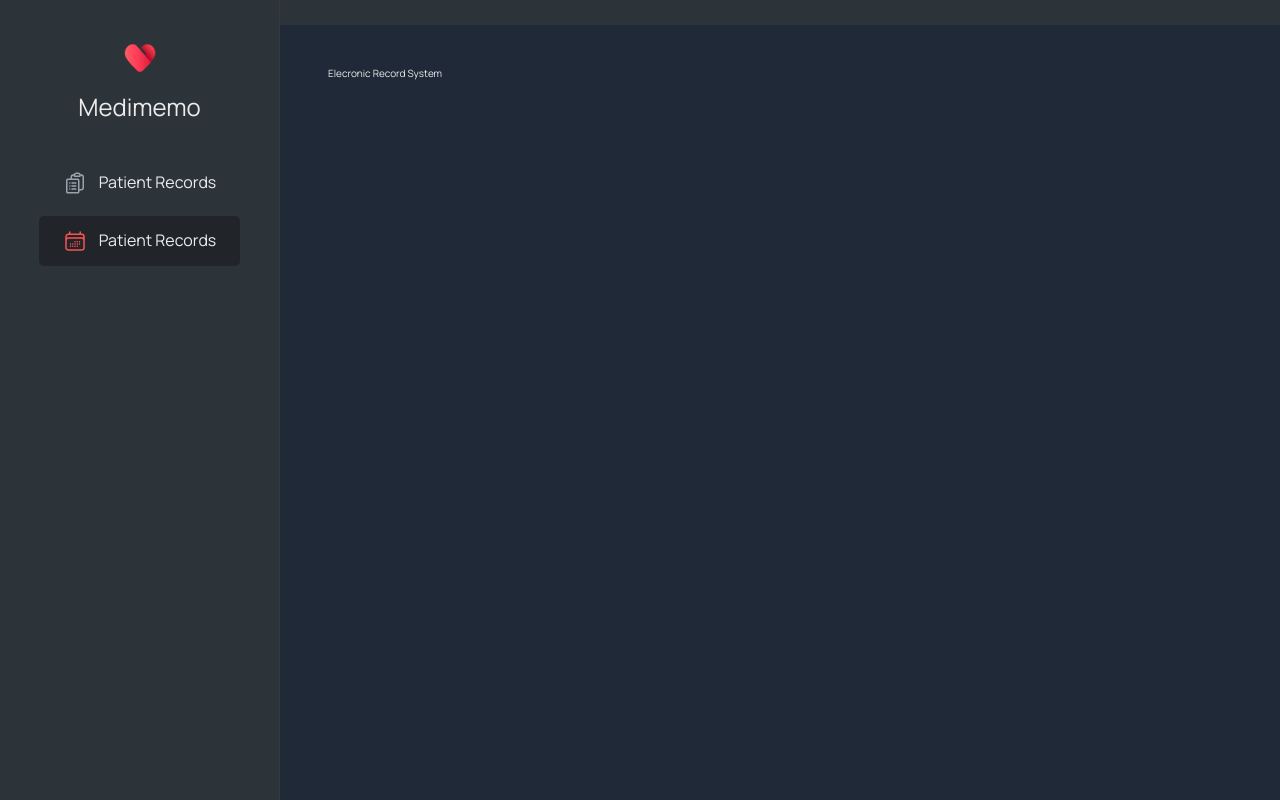
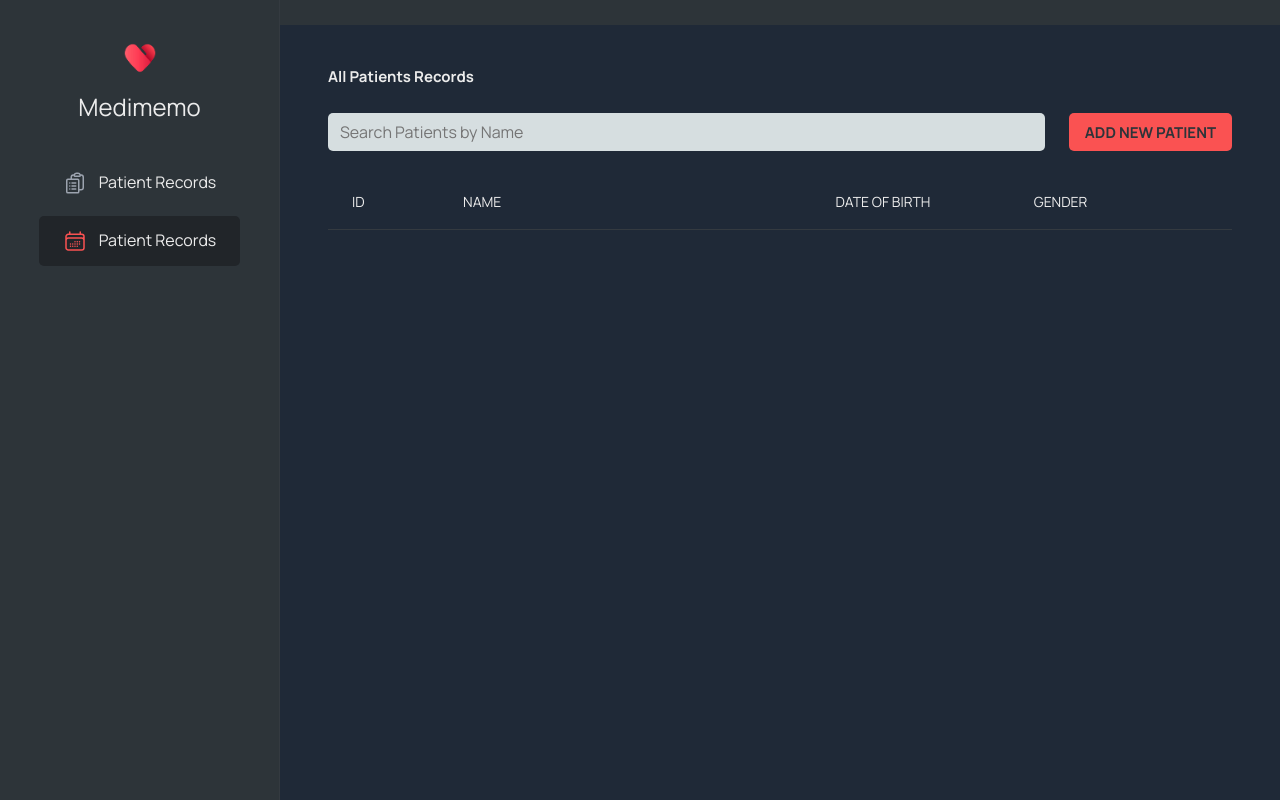
Before and after one commit to tizriverwind/MediMemo, a React (Vite) app in the folder front/: page /app/scheduling in a window 1280 px wide. Built offline with nearby package versions, Linux system fonts and the light colour scheme.

Commit message:
completed searchbar

```diff
--- a/front/src/Pages/AppLayout.jsx
+++ b/front/src/Pages/AppLayout.jsx
@@ -1,6 +1,8 @@
 import Sidebar from "../components/Sidebar";
 import Header from "../components/Header";
 import styles from "./AppLayout.module.css";
+import PatientRecords from "../components/PatientRecords";
+
 function AppLayout() {
   return (
     <div className={styles.appPage}>
@@ -8,7 +10,7 @@ function AppLayout() {
       <Sidebar />
       <div className={styles.dashboard}>
         <div className={styles.container}>
-          <p>Elecronic Record System</p>
+          <PatientRecords />
         </div>
       </div>
     </div>
--- a/front/src/Pages/AppLayout.module.css
+++ b/front/src/Pages/AppLayout.module.css
@@ -12,7 +12,7 @@
 }
 
 .container {
-  max-width: 120rem;
+  max-width: 130rem;
   margin: 0 auto;
   display: flex;
   flex-direction: column;
--- a/front/src/components/Button.jsx
+++ b/front/src/components/Button.jsx
@@ -11,7 +11,7 @@ function Button({ onClick, type, children }) {
 
 Button.propTypes = {
   onClick: PropTypes.func.isRequired,
-  type: PropTypes.oneOf(["primary", "secondary"]),
+  type: PropTypes.oneOf(["primary", "secondary", "patientB"]),
   children: PropTypes.node,
 };
 
--- a/front/src/components/Button.module.css
+++ b/front/src/components/Button.module.css
@@ -23,6 +23,13 @@
   margin-top: 2rem;
 }
 
+.patientB {
+  font-weight: 700;
+  background-color: var(--color-brand--2);
+  color: var(--color-dark--1);
+  flex-shrink: 0;
+}
+
 .back {
   font-weight: 600;
   background: none;
--- a/front/src/components/PatientRecords.jsx
+++ b/front/src/components/PatientRecords.jsx
@@ -1,12 +1,23 @@
-import "./PatientRecordsPage.css";
-const PatientRecords = () => {
+import styles from "./PatientRecords.module.css";
+import { useEffect, useState } from "react";
+import Search from "./Search";
+import Button from "./Button";
+import TableHeader from "./TableHeader";
+export default function PatientRecords() {
+  const [query, setQuery] = useState("");
   // ...component logic
   return (
-    <div className="patient-records-container">
-      <h1>Patient Records Page! Need to fix being hidden.</h1>
+    <div className={styles.container}>
+      <h2>All Patients Records</h2>
+      <div className={styles.patientNav}>
+        <Search query={query} setQuery={setQuery} />
+        <Button type="patientB">Add New Patient</Button>
+      </div>
+      <div>
+        <TableHeader />
+        {/* <TableRow /> */}
+      </div>
       {/* More content goes here */}
     </div>
   );
-};
-
-export default PatientRecords;
+}
--- /dev/null
+++ b/front/src/components/PatientRecords.module.css
@@ -0,0 +1,9 @@
+.container {
+  display: flex;
+  flex-direction: column;
+  gap: 2.4rem;
+}
+.patientNav {
+  display: flex;
+  gap: 2.4rem;
+}
--- a/front/src/components/PatientRecordsPage.css
+++ /dev/null
@@ -1,3 +0,0 @@
-.patient-records-container {
-  margin-left: 300px;
-}
--- /dev/null
+++ b/front/src/components/PatientRow.jsx
@@ -0,0 +1,6 @@
+import styles from "./PatientRow.module.css";
+function PatientRow() {
+  return <div></div>;
+}
+
+export default PatientRow;
--- /dev/null
+++ b/front/src/components/Search.jsx
@@ -0,0 +1,17 @@
+import PropTypes from "prop-types";
+export default function Search({ query, setQuery }) {
+  return (
+    <input
+      className="search"
+      type="text"
+      placeholder="Search Patients by Name"
+      value={query}
+      onChange={(e) => setQuery(e.target.value)}
+    />
+  );
+}
+
+Search.propTypes = {
+  query: PropTypes.string.isRequired,
+  setQuery: PropTypes.func.isRequired,
+};
--- /dev/null
+++ b/front/src/components/TableHeader.jsx
@@ -0,0 +1,13 @@
+import styles from "./TableHeader.module.css";
+function TableHeader() {
+  return (
+    <div className={styles.container}>
+      <div>ID</div>
+      <div>Name</div>
+      <div>Date of Birth</div>
+      <div>Gender</div>
+    </div>
+  );
+}
+
+export default TableHeader;
--- /dev/null
+++ b/front/src/components/TableHeader.module.css
@@ -0,0 +1,11 @@
+.container {
+  display: grid;
+  font-size: 1.4rem;
+  grid-template-columns: 0.5fr 2fr 1fr 1fr;
+  column-gap: 2.4rem;
+  align-items: center;
+  border-bottom: 1px solid #343a40;
+
+  text-transform: uppercase;
+  padding: 1.6rem 2.4rem;
+}
```
Also changed, not shown: front/src/components/PatientRow.module.css (added).
